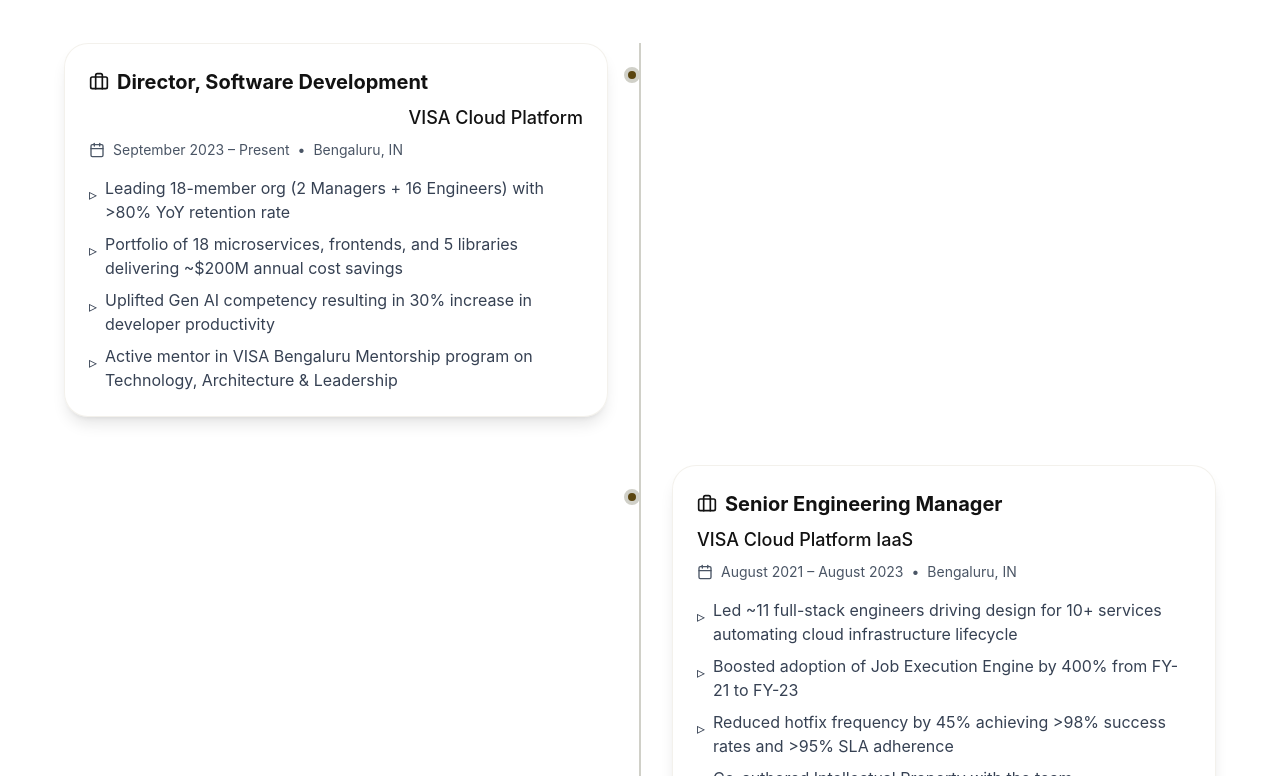
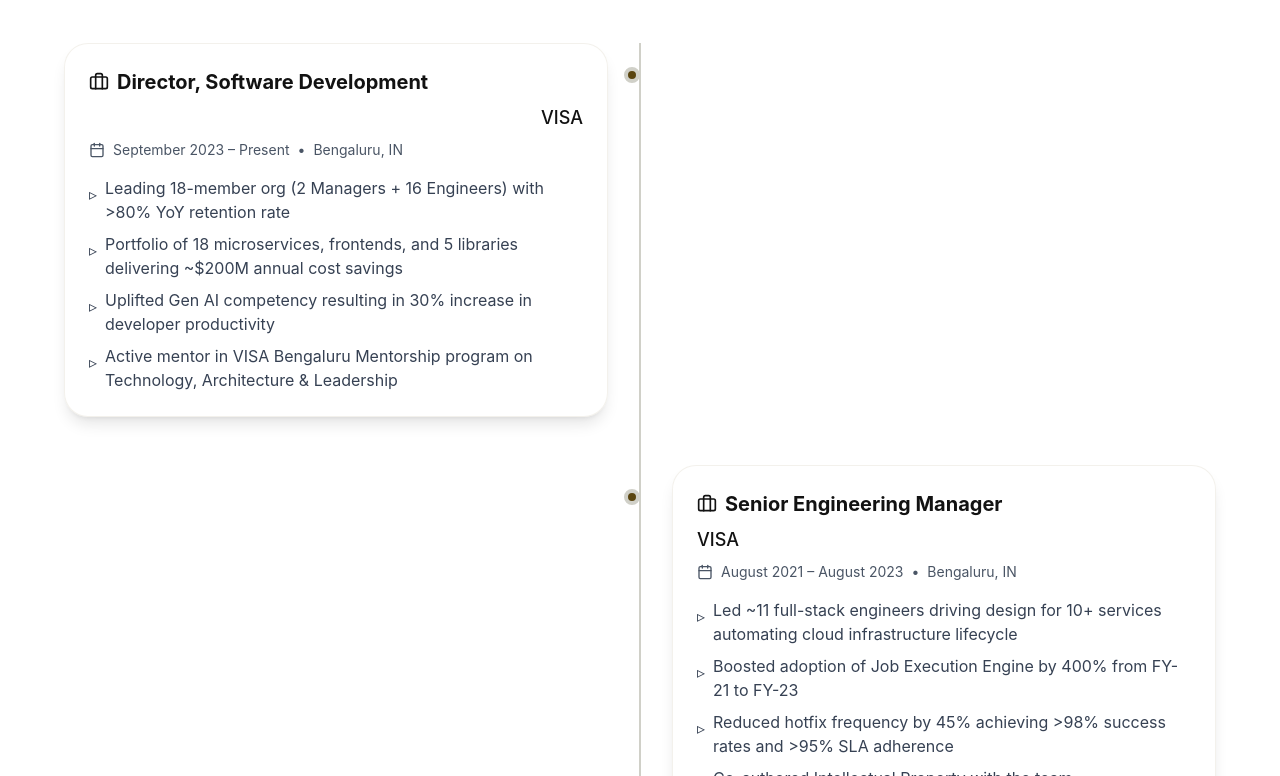
Before and after one commit to sinjar666/my-portfolio, a React (Vite) app: page / in a window 1280 px wide. Shown: the part 2924-3700 px from the top of the page. Built offline with nearby package versions, Linux system fonts and the light colour scheme.

Commit message:
feat: update company names in experience section for consistency

```diff
--- a/src/app/components/sections/Experience.tsx
+++ b/src/app/components/sections/Experience.tsx
@@ -5,7 +5,7 @@
   const experiences = [
     {
       title: "Director, Software Development",
-      company: "VISA Cloud Platform",
+      company: "VISA",
       period: "September 2023 – Present",
       location: "Bengaluru, IN",
       highlights: [
@@ -17,7 +17,7 @@
     },
     {
       title: "Senior Engineering Manager",
-      company: "VISA Cloud Platform IaaS",
+      company: "VISA",
       period: "August 2021 – August 2023",
       location: "Bengaluru, IN",
       highlights: [
@@ -29,7 +29,7 @@
     },
     {
       title: "Staff Full Stack Developer",
-      company: "VISA Cloud Platform IaaS",
+      company: "VISA",
       period: "January 2019 – July 2021",
       location: "Bengaluru, IN",
       highlights: [
@@ -41,7 +41,7 @@
     },
     {
       title: "Senior SW Developer",
-      company: "VISA Cloud Platform UI",
+      company: "VISA",
       period: "February 2017 – January 2019",
       location: "Bengaluru, IN",
       highlights: [
```
